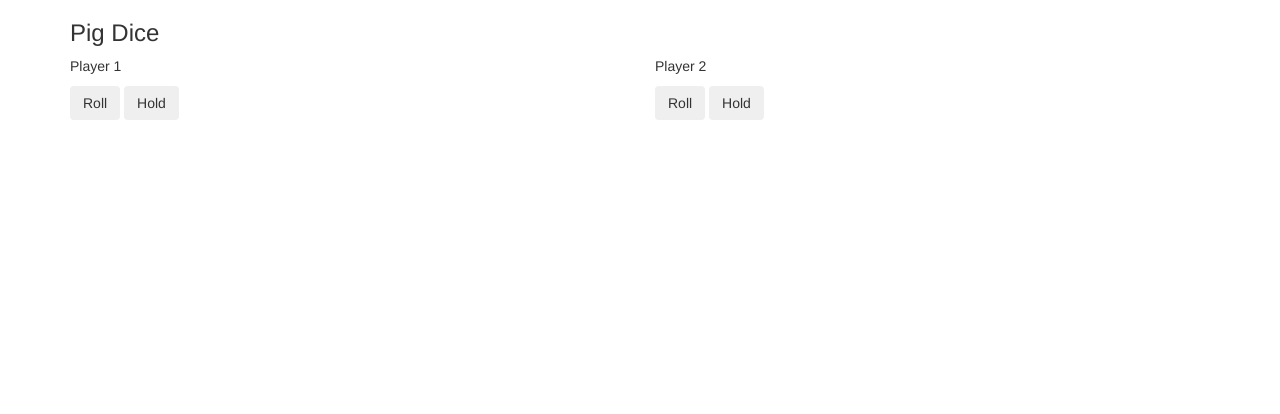
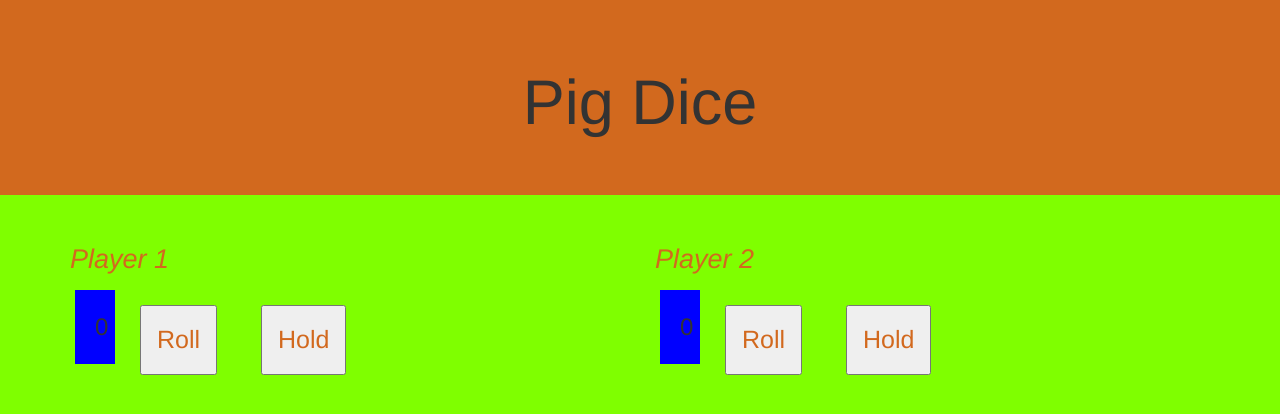
Before and after one commit to Peet-pitz/Pig-Dice-Game, a plain HTML site: page index.html in a window 1280 px wide. Drawn offline with nearby package versions, Linux system fonts and the light colour scheme.

Commit message:
add styling

```diff
--- a/css/styles.css
+++ b/css/styles.css
@@ -0,0 +1,35 @@
+.dice {
+    float:left;
+    width:32px;
+    background: blue;
+    border: 10px;
+    padding: 20px;
+    font-size: 24px;
+    text-align: center;
+    margin: 5px;
+}
+h1 {
+    text-align: center;
+}
+body {
+    background-color: chartreuse;
+}
+.jumbotron {
+    background-color: chocolate;
+}
+button {
+    padding: 15px;
+    margin: 20px;
+    color: chocolate;
+    font-size: 25px;
+}
+h2 {
+    font-style: oblique;
+    font-size: 27px;
+    color: chocolate;
+}
+h3 {
+    font-style: oblique;
+    font-size: 27px;
+    color: chocolate;
+}
--- a/index.html
+++ b/index.html
@@ -1,36 +1,34 @@
- <!DOCTYPE html>
+<!DOCTYPE html>
 <html>
   <head>
-    <link href="css/bootstrap.css" rel="stylesheet" type="text/css">
-    <link href="css/styles.css" rel="stylesheet" type="text/css">
-    <script src="js/jquery-1.12.0.js"></script>
+    <title>Pig Dice</title>
+    <link rel="stylesheet" type="text/css" href="css/bootstrap.css">
+    <link rel="stylesheet" type="text/css" href="css/styles.css">
+    <script   src="https://code.jquery.com/jquery-3.3.1.min.js" integrity="sha256-FgpCb/KJQlLNfOu91ta32o/NMZxltwRo8QtmkMRdAu8=" crossorigin="anonymous"></script>
     <script src="js/scripts.js"></script>
-    <title>Pig Dice</title>
   </head>
   <body>
+    <div class="jumbotron">
+      <h1>Pig Dice</h1>
+    </div>
     <div class="container">
-      <!-- <h1>Welcome to Pig Dice</h1>
-      <p>If you are ready to have a fun just press play.</p>
-      <h2>Rules</h2>
-        <ul>
-          <li>If the player rolls a 1, they score nothing and it becomes the next player's turn.</li>
-          <li>If the player rolls any other number, it is added to their turn total and the player's turn continues.</li>
-          <li>If a player chooses to "hold", their turn total is added to their score, and it becomes the next player's turn.</li>
-        </ul>
-        <button type="Play" class="btn">Play</button> -->
-      <h3>Pig Dice</h3>
-        <div class="row">
-        <div class="col-lg-6">
-          <p>Player 1</p>
-          <button type="roll" class="btn">Roll</button>
-          <button type="hold" class="btn">Hold</button>
+      <div class="row">
+        <div class="col-md-6">
+          <h2>Player 1</h2>
+          <div id="die1" class="dice">0</div>
+          <button onclick="rollDice()">Roll</button>
+          <button onclick="hold()">Hold</button>
         </div>
-        <div class="col-lg-6">
-          <p>Player 2</p>
-          <button type="roll" class="btn">Roll</button>
-          <button type="hold" class="btn">Hold</button>
+        <div class="col-md-6">
+          <h3>Player 2</h3>
+          <div id="die2" class="dice">0</div>
+          <button onclick="rollDice2()">Roll</button>
+          <button onclick="hold2()">Hold</button>
         </div>
       </div>
     </div>
+
+
+    <h2 id="status" style="clear:left;"></h2>
   </body>
 </html>
--- a/js/scripts.js
+++ b/js/scripts.js
@@ -0,0 +1,11 @@
+function rollDice() {
+    var die1 = document.getElementById("die1");
+    var die2 = document.getElementById("die2");
+    var status = document.getElementById("status");
+    var d1 = Math.floor(Math.random() * 6) + 1;
+    var d2 = Math.floor(Math.random() * 6) + 1;
+
+    die1.innerHTML = d1;
+    die2.innerHTML = d2;
+    status.innerHTML = "You rolled " +diceTotal+".";
+};
```
